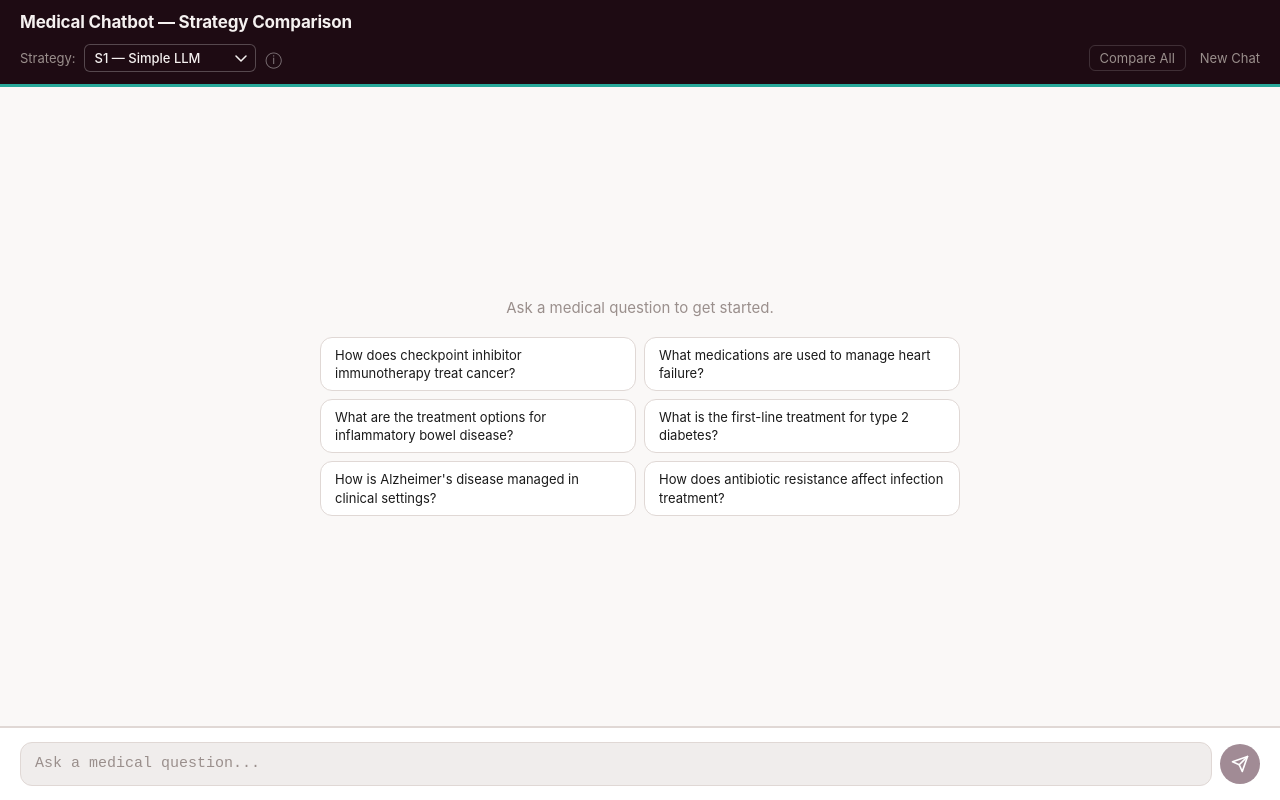
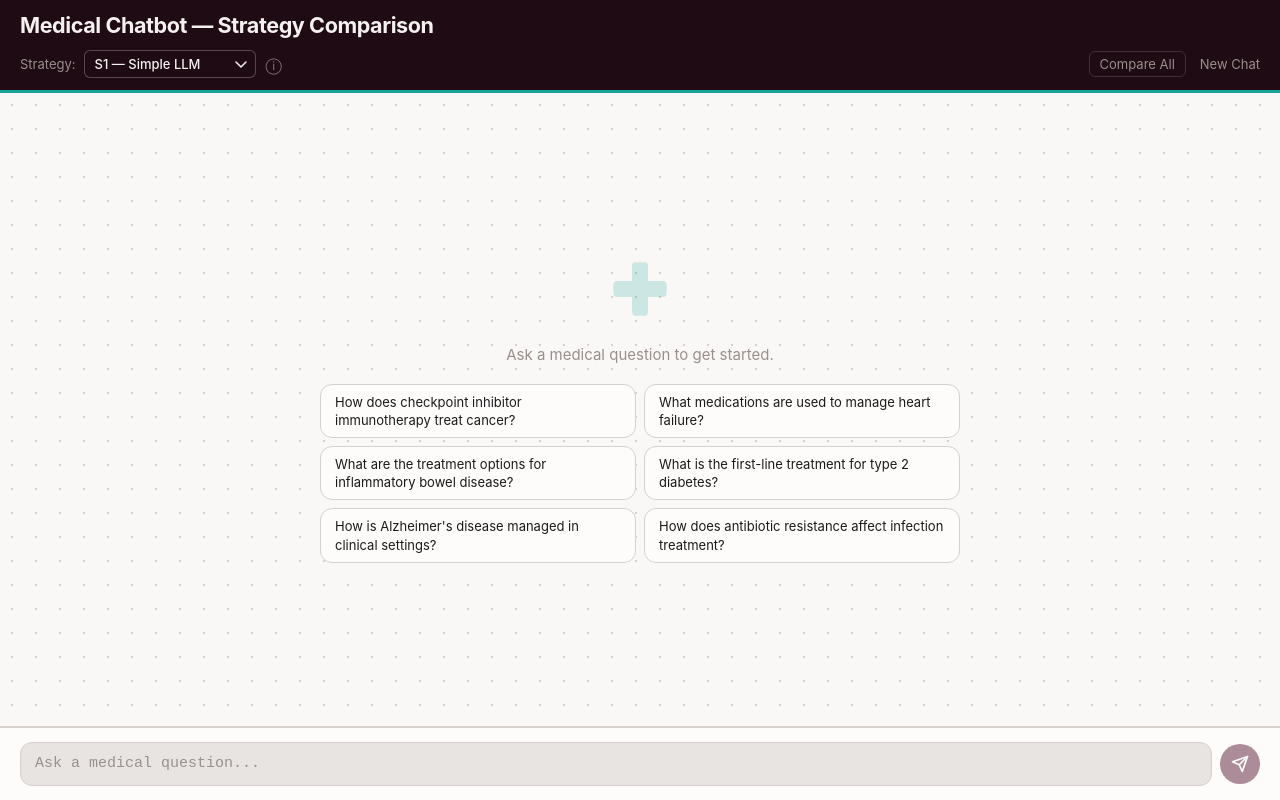
Before and after one commit to RakshaPawar108/CS-540-Project, a React (Vite) app in the folder frontend/: page / in a window 1280 px wide. Built offline with nearby package versions, Linux system fonts and the light colour scheme.

Commit message:
style: refresh color palette, avatars, empty state, and compare column accents

```diff
--- a/frontend/src/components/Chat/Avatar.jsx
+++ b/frontend/src/components/Chat/Avatar.jsx
@@ -1,4 +1,22 @@
 import styles from './Avatar.module.css';
+
+function UserIcon() {
+  return (
+    <svg viewBox="0 0 20 20" fill="currentColor" width="15" height="15" aria-hidden="true">
+      <circle cx="10" cy="6" r="4" />
+      <path d="M2 18c0-4.4 3.6-8 8-8s8 3.6 8 8" />
+    </svg>
+  );
+}
+
+function MedicalIcon() {
+  return (
+    <svg viewBox="0 0 20 20" fill="currentColor" width="15" height="15" aria-hidden="true">
+      <rect x="7.5" y="2" width="5" height="16" rx="1.5" />
+      <rect x="2" y="7.5" width="16" height="5" rx="1.5" />
+    </svg>
+  );
+}
 
 export default function Avatar({ role }) {
   return (
@@ -6,7 +24,7 @@ export default function Avatar({ role }) {
       className={`${styles.avatar} ${role === 'user' ? styles.user : styles.assistant}`}
       aria-hidden="true"
     >
-      {role === 'user' ? 'U' : 'AI'}
+      {role === 'user' ? <UserIcon /> : <MedicalIcon />}
     </div>
   );
 }
--- a/frontend/src/components/Chat/ChatWindow.jsx
+++ b/frontend/src/components/Chat/ChatWindow.jsx
@@ -15,6 +15,12 @@ export default function ChatWindow({ messages, loading, onSuggestedQuestion }) {
     <main className={styles.window} aria-live="polite" aria-label="Chat messages">
       {messages.length === 0 && !loading && (
         <div className={styles.empty}>
+          <div className={styles.emptyIcon} aria-hidden="true">
+            <svg viewBox="0 0 48 48" fill="currentColor" width="64" height="64">
+              <rect x="18" y="4" width="12" height="40" rx="3" />
+              <rect x="4" y="18" width="40" height="12" rx="3" />
+            </svg>
+          </div>
           <p className={styles.emptyText}>Ask a medical question to get started.</p>
           <div className={styles.suggestions}>
             {SUGGESTED_QUESTIONS.map((q) => (
--- a/frontend/src/components/Chat/ChatWindow.module.css
+++ b/frontend/src/components/Chat/ChatWindow.module.css
@@ -1,7 +1,9 @@
 .window {
   flex: 1;
   overflow-y: auto;
-  background: var(--color-chat-bg);
+  background-color: var(--color-chat-bg);
+  background-image: radial-gradient(circle, var(--color-border) 1px, transparent 1px);
+  background-size: 24px 24px;
   display: flex;
   flex-direction: column;
   padding: var(--space-md) 0;
@@ -22,6 +24,11 @@
   font-size: var(--font-size-base);
   color: var(--color-text-muted);
   text-align: center;
+}
+
+.emptyIcon {
+  color: var(--color-teal);
+  opacity: 0.2;
 }
 
 .suggestions {
--- a/frontend/src/components/Chat/MessageBubble.module.css
+++ b/frontend/src/components/Chat/MessageBubble.module.css
@@ -32,6 +32,7 @@
   background: var(--color-ai-bubble);
   color: var(--color-text-dark);
   border: 1px solid var(--color-border);
+  border-left: 3px solid var(--color-teal);
   border-bottom-left-radius: 4px;
 }
 
--- a/frontend/src/components/Compare/CompareColumn.jsx
+++ b/frontend/src/components/Compare/CompareColumn.jsx
@@ -3,7 +3,9 @@ import MessageBubble from '../Chat/MessageBubble';
 import TypingIndicator from '../Chat/TypingIndicator';
 import styles from './CompareColumn.module.css';
 
-export default function CompareColumn({ strategy, messages, loading }) {
+const COLUMN_ACCENTS = ['#17a398', '#5b8ef0', '#e07b39', '#c45c8a'];
+
+export default function CompareColumn({ strategy, messages, loading, colorIndex }) {
   const bottomRef = useRef(null);
 
   useEffect(() => {
@@ -11,10 +13,11 @@ export default function CompareColumn({ strategy, messages, loading }) {
   }, [messages, loading]);
 
   const lastLatencyMs = [...messages].reverse().find(m => m.role === 'assistant')?.latencyMs;
+  const accent = COLUMN_ACCENTS[colorIndex] ?? COLUMN_ACCENTS[0];
 
   return (
     <div className={styles.column}>
-      <div className={styles.columnHeader}>
+      <div className={styles.columnHeader} style={{ borderBottomColor: accent }}>
         <span className={styles.label}>{strategy.label}</span>
         <div className={styles.badges}>
           <span className={`${styles.badge} ${strategy.hasRAG ? styles.badgeOn : styles.badgeOff}`}>
@@ -24,9 +27,9 @@ export default function CompareColumn({ strategy, messages, loading }) {
             Memory
           </span>
           {loading
-            ? <span className={`${styles.badge} ${styles.badgeTimer}`}>…</span>
+            ? <span className={`${styles.badge} ${styles.badgeTimer}`} style={{ color: accent }}>…</span>
             : lastLatencyMs != null && (
-              <span className={`${styles.badge} ${styles.badgeTimer}`}>
+              <span className={`${styles.badge} ${styles.badgeTimer}`} style={{ color: accent }}>
                 {(lastLatencyMs / 1000).toFixed(1)}s
               </span>
             )
--- a/frontend/src/components/Compare/CompareColumn.module.css
+++ b/frontend/src/components/Compare/CompareColumn.module.css
@@ -65,6 +65,9 @@
   padding: var(--space-md) 0;
   display: flex;
   flex-direction: column;
+  background-color: var(--color-chat-bg);
+  background-image: radial-gradient(circle, var(--color-border) 1px, transparent 1px);
+  background-size: 24px 24px;
 }
 
 .empty {
--- a/frontend/src/components/Compare/CompareView.jsx
+++ b/frontend/src/components/Compare/CompareView.jsx
@@ -5,12 +5,13 @@ import styles from './CompareView.module.css';
 export default function CompareView({ columns }) {
   return (
     <div className={styles.grid}>
-      {STRATEGIES.map(strategy => (
+      {STRATEGIES.map((strategy, i) => (
         <CompareColumn
           key={strategy.id}
           strategy={strategy}
           messages={columns[strategy.id].messages}
           loading={columns[strategy.id].loading}
+          colorIndex={i}
         />
       ))}
     </div>
--- a/frontend/src/components/Header/Header.module.css
+++ b/frontend/src/components/Header/Header.module.css
@@ -11,10 +11,10 @@
 }
 
 .title {
-  font-size: var(--font-size-xl);
+  font-size: 1.35rem;
   font-weight: 700;
   color: var(--color-text-light);
-  letter-spacing: -0.01em;
+  letter-spacing: -0.02em;
 }
 
 .bottomRow {
--- a/frontend/src/styles/variables.css
+++ b/frontend/src/styles/variables.css
@@ -1,14 +1,15 @@
 :root {
   /* Colors */
   --color-header-bg: #1e0b13;
-  --color-teal: #28a99a;
-  --color-teal-dark: #1f8a7d;
-  --color-user-bubble: #451a2e;
-  --color-user-bubble-hover: #5a2240;
-  --color-ai-bubble: #ffffff;
-  --color-bg: #f0edec;
+  --color-surface-mid: #2e1220;
+  --color-teal: #17a398;
+  --color-teal-dark: #128d82;
+  --color-user-bubble: #5c1f38;
+  --color-user-bubble-hover: #6e2545;
+  --color-ai-bubble: #fefcfb;
+  --color-bg: #e8e4e2;
   --color-chat-bg: #faf8f7;
-  --color-border: #e0d8d5;
+  --color-border: #d8d0cc;
   --color-text-light: #f5f1f0;
   --color-text-muted: #9a8f8c;
   --color-text-dark: #1a1a1a;
```
